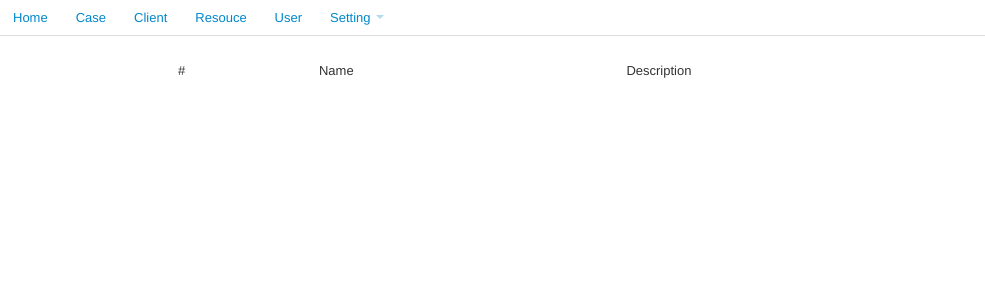
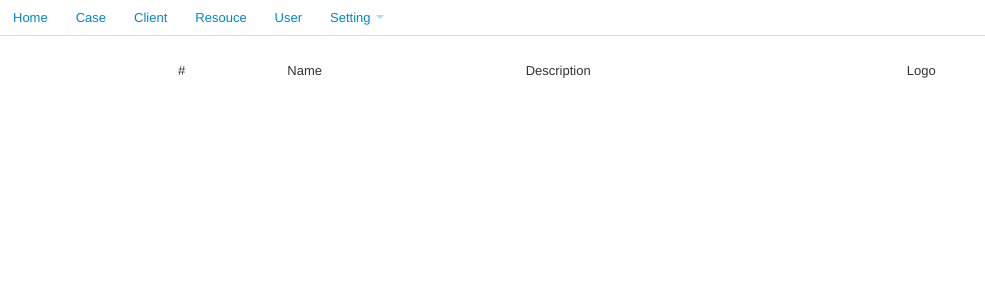
Before and after one commit to liquidimpact/LiquidImpact, a PHP site: page /kohana/client in a window 1280 px wide. Shown: the top 300 px of the page, without its empty margins (0-985 px from the left). Run offline with PHP 8.4, Linux system fonts and the light colour scheme; data that the repository does not hold is empty; settings files or empty folders that the repository lacks are supplied; some libraries are stand-ins or nearby versions.

Commit message:
add logo, add edit link

```diff
--- a/approot/application/views/client/list.php
+++ b/approot/application/views/client/list.php
@@ -4,14 +4,16 @@
         <td>#</td>
         <td>Name</td>
         <td>Description</td>
+        <td>Logo</td>
     </tr>
     </thead>
     <tbody>
     <?php foreach($client_list as $client):?>
         <tr>
     <td><?php echo $client['client_id'];?></td>
-    <td><?php echo $client['name'];?></td>
+    <td><a href="/client/edit/<?php echo $client['client_id'];?>"><?php echo $client['name'];?></a></td>
     <td><?php echo $client['description'];?></td>
+    <td><img src="<?php echo $client['logo'];?>" alt="logo"/></td>
         </tr>
     <?php endforeach;?>
     </tbody>
```
